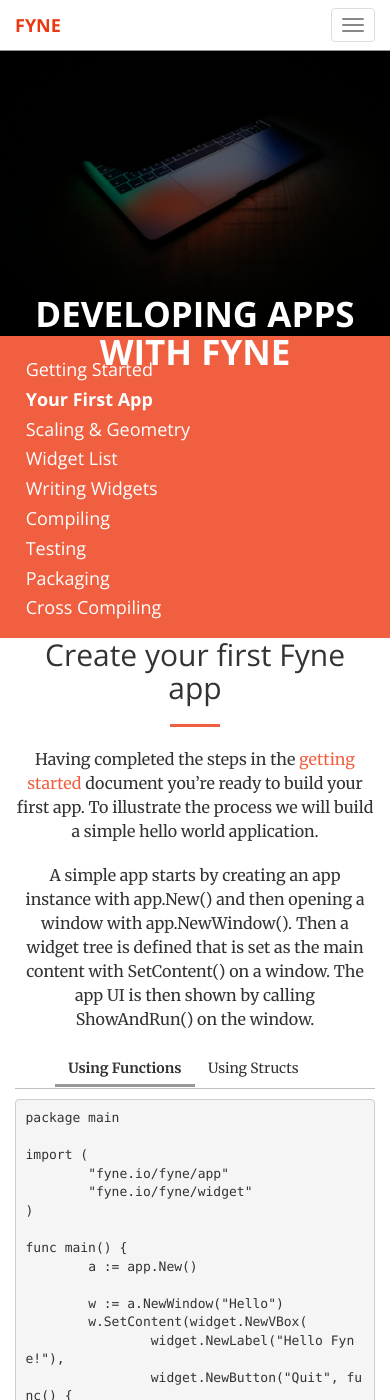
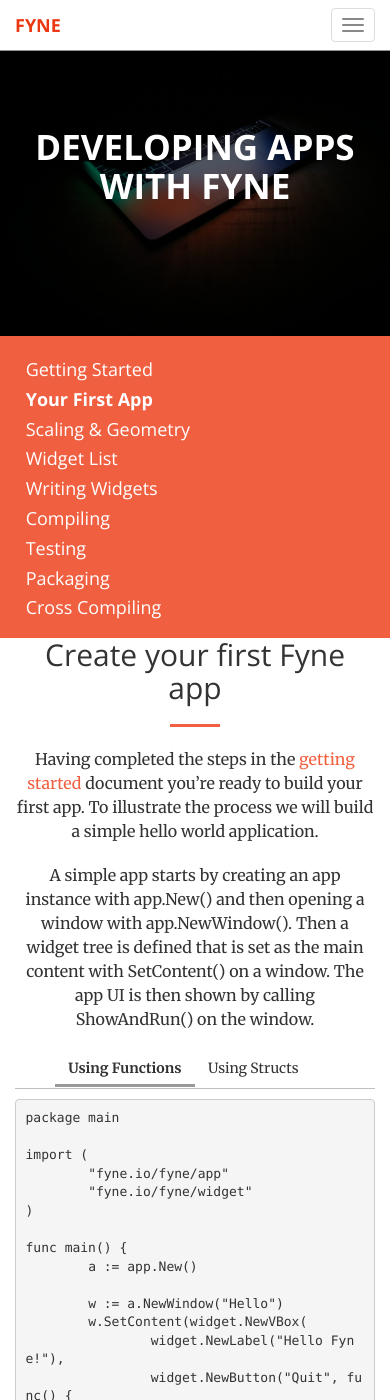
Before and after one commit to fyne-io/fyne-io.github.io, a Jekyll site: the page built from _develop/firstapp.md, in a window 390 px wide and 1400 px high. Built offline with Jekyll 4.4.1, drawn with Linux system fonts in a browser that asks for light colours.

Commit message:
Fix some style glithches on mobile

```diff
--- a/css/main.scss
+++ b/css/main.scss
@@ -44,16 +44,16 @@
 ;
 
 header {
-	min-height: 0;
-	height: 24em;
+    min-height: 0;
+    height: 24em;
 }
 
 div.header-content {
-	top: 58%;
+    top: 58%;
 }
 
 #about img {
-	max-width: 100%;
+    max-width: 100%;
 }
 
 .quote-block {
@@ -93,6 +93,10 @@
 ul.tabcontrol.tabs li.tabcontrol.tab.active {
     font-weight: bold !important;
     border-bottom: 3px solid #999;
+}
+
+div.tabcontrol.body {
+    clear: both;
 }
 
 div.tabcontrol.body.fullborder {
@@ -160,6 +164,10 @@
 }
 
 @media (max-width: 768px) {
+div.header-content {
+    top: 2em;
+}
+
 div.app_thumbnail {
     max-width: 100%;
     margin: 0;
```
